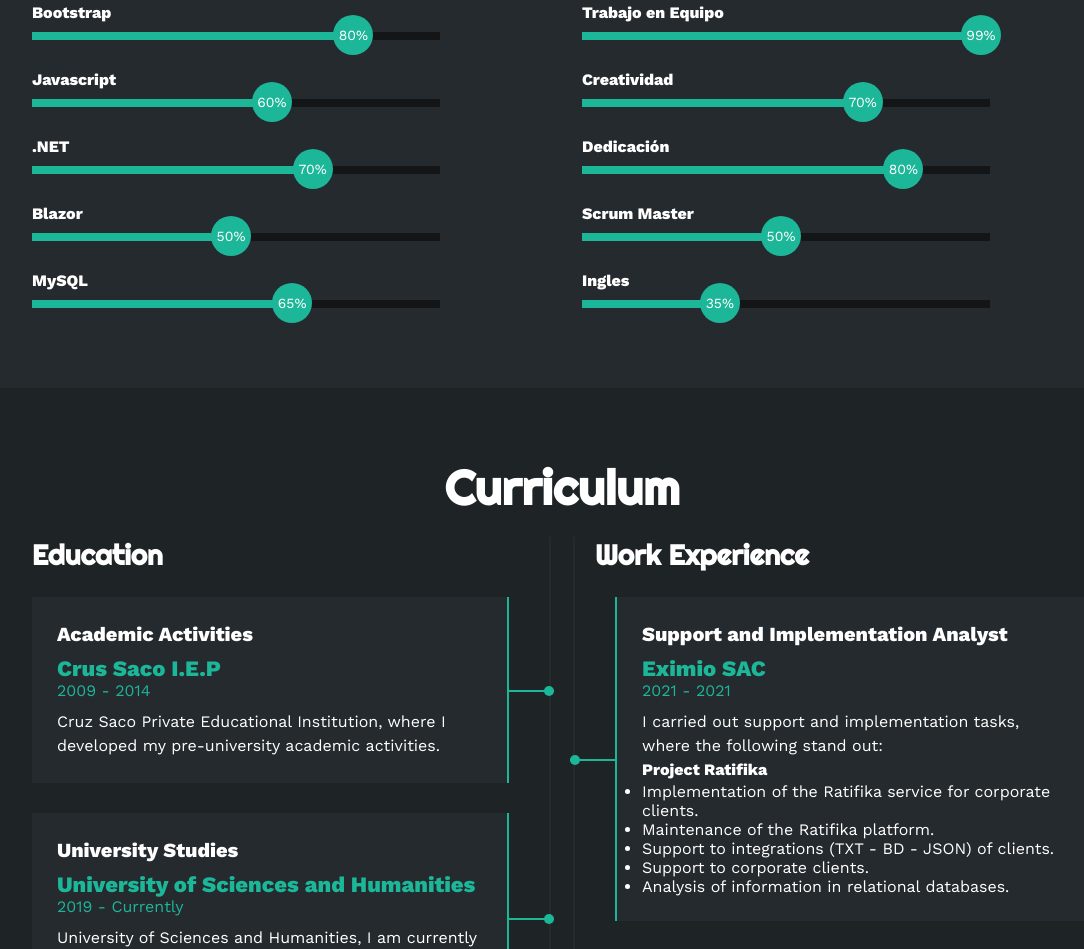
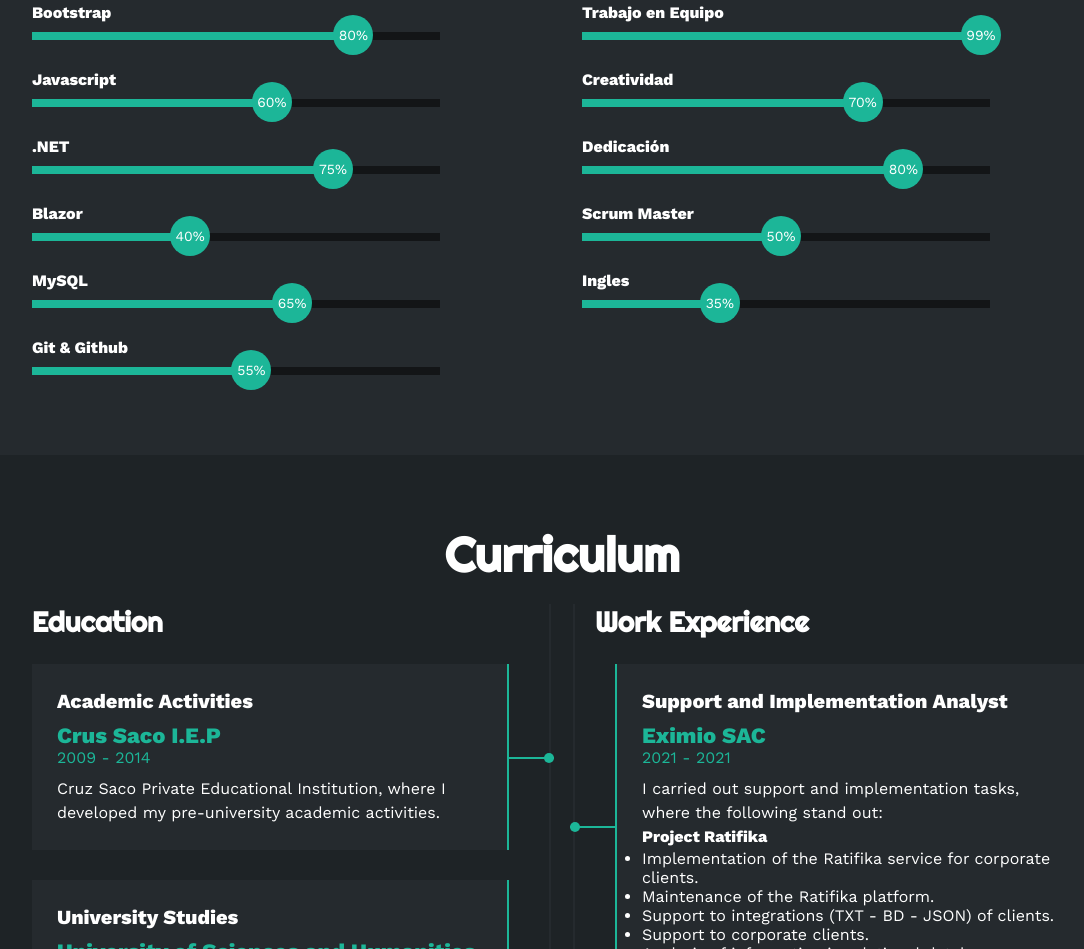
Before and after one commit to AlexanderG8/MyWebPortfolio, a plain HTML site: page index.html in a window 1280 px wide. Shown: the part 1987-2936 px from the top of the page, without its empty margins (78-1162 px from the left). Drawn offline with nearby package versions, Linux system fonts and the light colour scheme.

Commit message:
se agrego nuevo skill dev git y github, mas actualización de porcentajes

```diff
--- a/estilo.css
+++ b/estilo.css
@@ -302,7 +302,7 @@ html{
 }
 @keyframes net {
     0%{width: 0%;}
-    100%{width: 70%;}
+    100%{width: 75%;}
 }
 
 .skills .skill .blazor{
@@ -311,7 +311,7 @@ html{
 }
 @keyframes blazor {
     0%{width: 0%;}
-    100%{width: 50%;}
+    100%{width: 40%;}
 }
 
 .skills .skill .sql{
@@ -321,6 +321,15 @@ html{
 @keyframes sql {
     0%{width: 0%;}
     100%{width: 65%;}
+}
+
+.skills .skill .git{
+    width: 0%;
+    animation: 2s git forwards;
+}
+@keyframes git {
+    0%{width: 0%;}
+    100%{width: 55%;}
 }
 
 .skills .skill .comunicacion{
--- a/index.html
+++ b/index.html
@@ -153,7 +153,7 @@
                         <span>.NET</span>
                         <div class="barra-skill">
                             <div class="progreso">
-                                <span>70%</span>
+                                <span>75%</span>
                             </div>
                         </div>
                     </div>
@@ -161,7 +161,7 @@
                         <span>Blazor</span>
                         <div class="barra-skill">
                             <div class="progreso">
-                                <span>50%</span>
+                                <span>40%</span>
                             </div>
                         </div>
                     </div>
@@ -170,6 +170,14 @@
                         <div class="barra-skill">
                             <div class="progreso">
                                 <span>65%</span>
+                            </div>
+                        </div>
+                    </div>
+                    <div class="skill">
+                        <span>Git & Github</span>
+                        <div class="barra-skill">
+                            <div class="progreso">
+                                <span>55%</span>
                             </div>
                         </div>
                     </div>
--- a/script.js
+++ b/script.js
@@ -27,12 +27,13 @@ function efectoHabilidades(){
         habilidades[3].classList.add("net");
         habilidades[4].classList.add("blazor");
         habilidades[5].classList.add("sql");
-        habilidades[6].classList.add("comunicacion");
-        habilidades[7].classList.add("trabajo");
-        habilidades[8].classList.add("creatividad");
-        habilidades[9].classList.add("dedicacion");
-        habilidades[10].classList.add("proyect");
-        habilidades[11].classList.add("ingles");
+        habilidades[6].classList.add("git");
+        habilidades[7].classList.add("comunicacion");
+        habilidades[8].classList.add("trabajo");
+        habilidades[9].classList.add("creatividad");
+        habilidades[10].classList.add("dedicacion");
+        habilidades[11].classList.add("proyect");
+        habilidades[12].classList.add("ingles");
     }
 }
 
```
